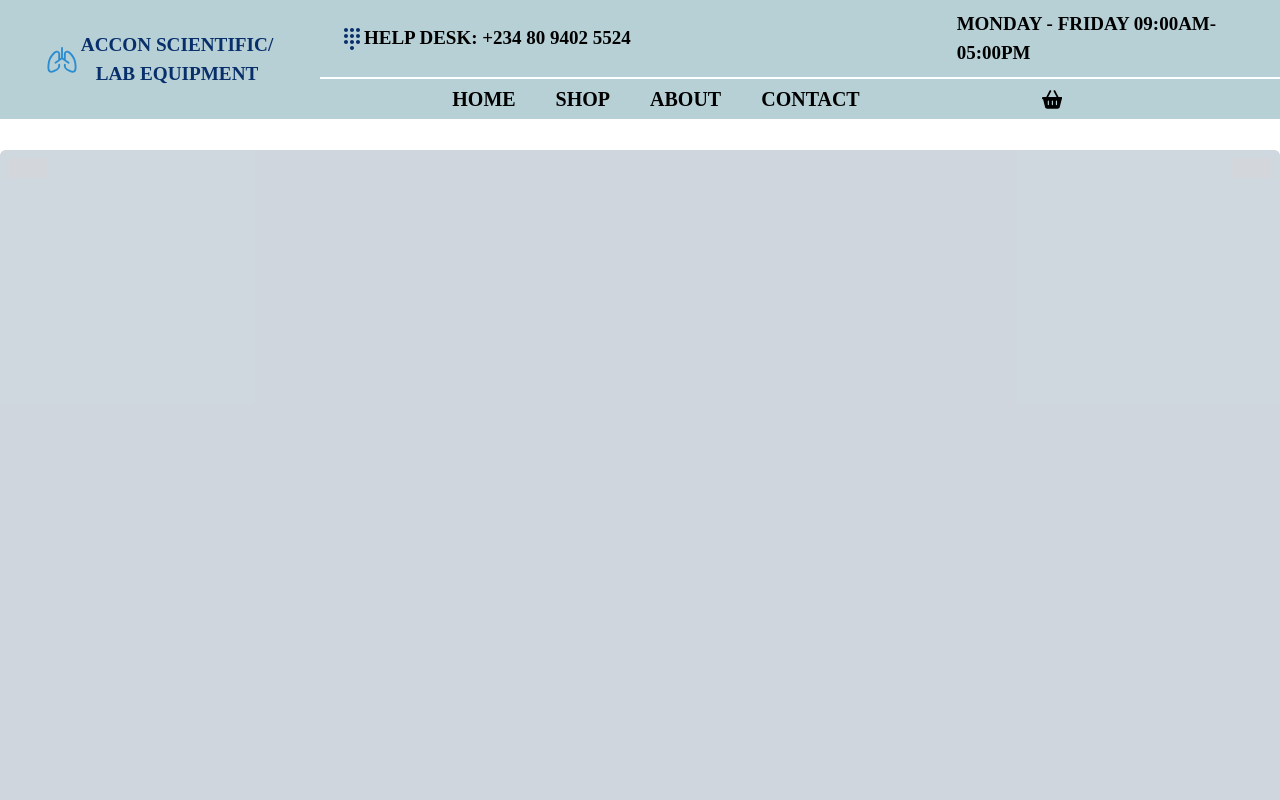
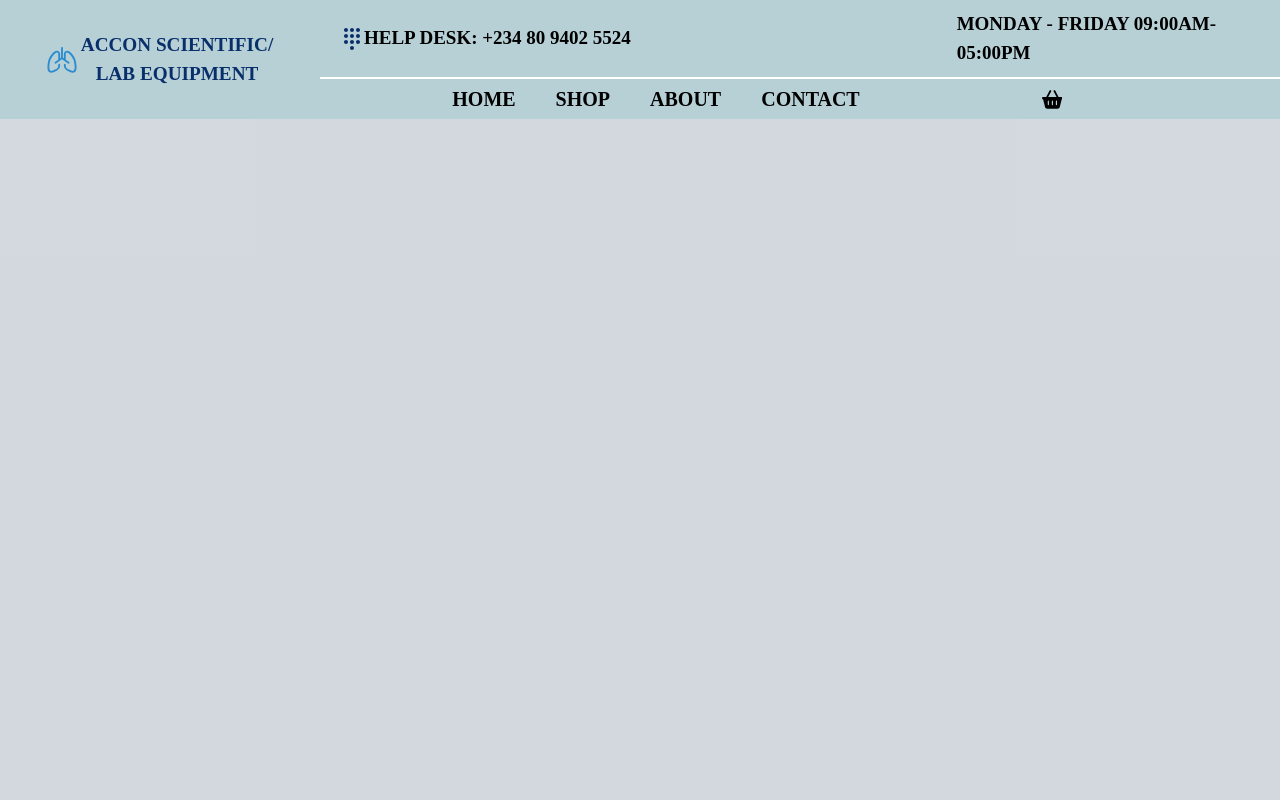
Before and after one commit to AscenxioBlog/Accon-Lab, a React (Vite) app: page /sk in a window 1280 px wide. Shown: the top 800 px of the page. Built offline with nearby package versions, Linux system fonts and the light colour scheme; a web font is replaced by a local one.

Commit message:
product skeleton

```diff
--- a/src/ReusableComponent/ProductSkeleton.jsx
+++ b/src/ReusableComponent/ProductSkeleton.jsx
@@ -3,7 +3,7 @@
 function ProductSkeleton() {
   return (
     <div>
-         <div className="flex-shrink-0 mt-[150px]">
+         <div className="flex-shrink-0 ">
       <div className="bg-[#e7e2e2] shadow-md rounded-md overflow-hidden">
         {/* Image Skeleton */}
         <div className="relative pt-[80%] bg-[#cdd6de] flex justify-center items-center animate-pulse">
```
